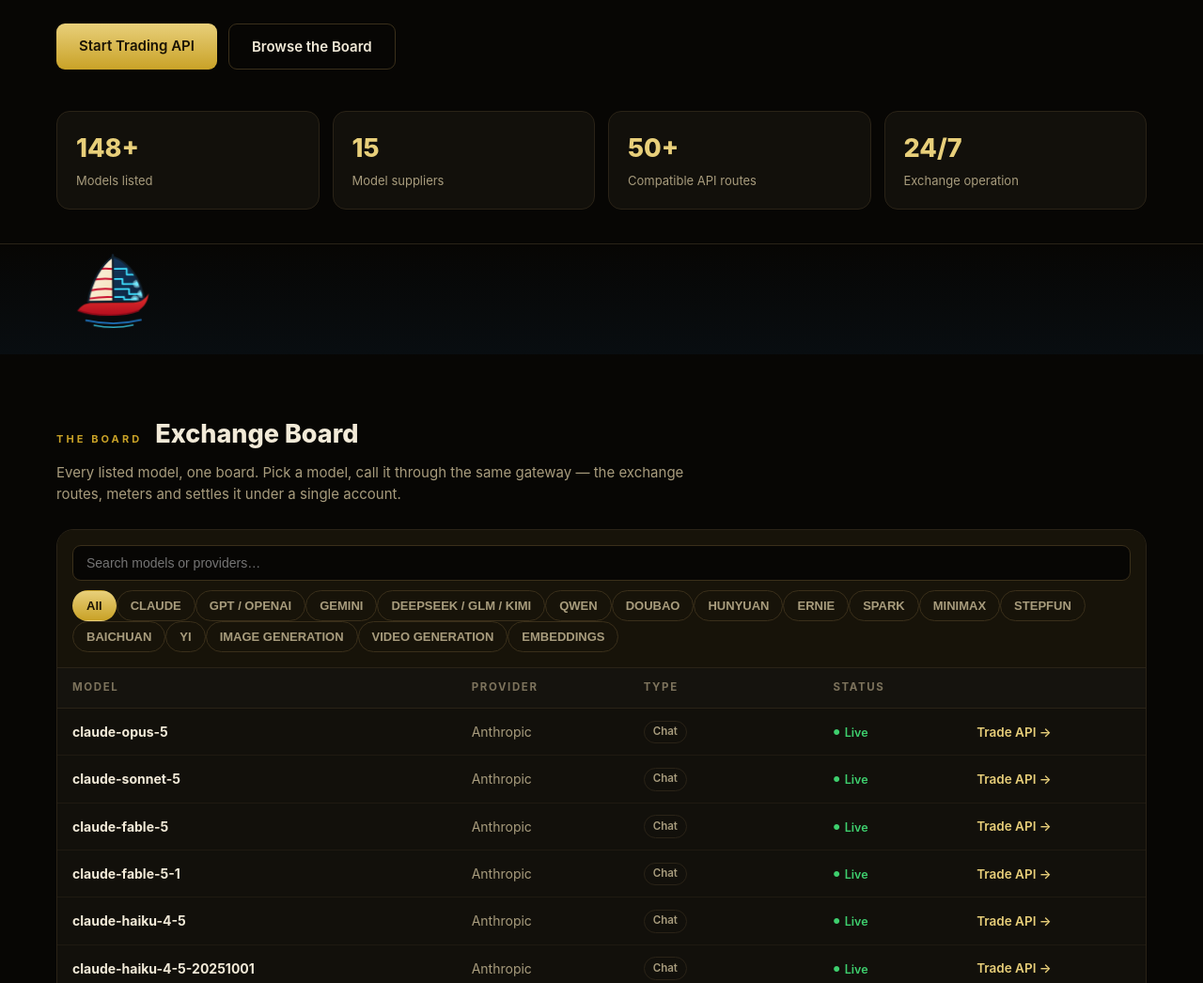
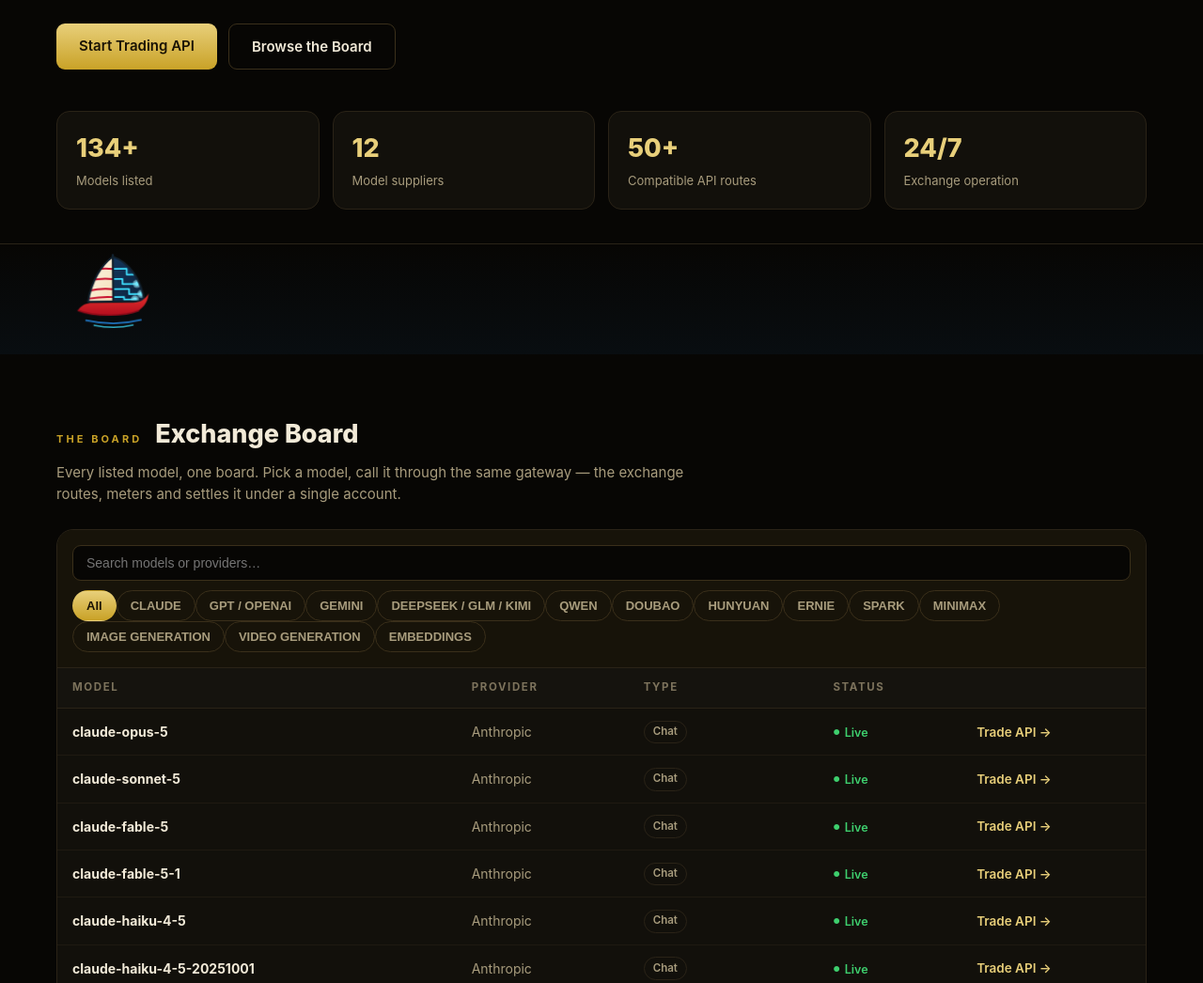
Before and after one commit to hisoaaronc-jpg/nanhai-data-port-site, a plain HTML site: page index.html in a window 1280 px wide. Shown: the part 407-1453 px from the top of the page at 94% size. Drawn offline with Linux system fonts and the light colour scheme.

Commit message:
Keep only commonly used Chinese models: drop StepFun, Baichuan, 01.AI (148 -> 134 models, 15 -> 12 suppliers)

```diff
--- a/index.html
+++ b/index.html
@@ -193,8 +193,8 @@
       <a class="btn" href="#models">Browse the Board</a>
     </div>
     <div class="stats">
-      <div class="stat"><b>148+</b><span>Models listed</span></div>
-      <div class="stat"><b>15</b><span>Model suppliers</span></div>
+      <div class="stat"><b>134+</b><span>Models listed</span></div>
+      <div class="stat"><b>12</b><span>Model suppliers</span></div>
       <div class="stat"><b>50+</b><span>Compatible API routes</span></div>
       <div class="stat"><b>24/7</b><span>Exchange operation</span></div>
     </div>
@@ -305,9 +305,6 @@
     { title: "ERNIE", tag: "chat", models: ["ernie-5.1","ernie-5.0","ernie-5.0-thinking","ernie-4.5-turbo","ernie-4.5-turbo-vl","ernie-4.5"] },
     { title: "SPARK", tag: "chat", models: ["spark-x2.6","spark-x2.5","spark-x2","spark-x2-flash","spark-4.0-ultra"] },
     { title: "MINIMAX", tag: "chat", models: ["minimax-m3","minimax-m3.1-flash","minimax-m2.7","minimax-m2.5","minimax-m2"] },
-    { title: "STEPFUN", tag: "chat", models: ["step-5-preview","step-3.7-flash","step-3.5-flash"] },
-    { title: "BAICHUAN", tag: "chat", models: ["baichuan4","baichuan4-turbo","baichuan4-air","baichuan3-turbo","baichuan-m3","baichuan-m2"] },
-    { title: "YI", tag: "chat", models: ["yi-lightning","yi-large","yi-large-turbo","yi-large-fc","yi-vision"] },
     { title: "IMAGE GENERATION", tag: "image", models: ["gpt-image-2","nano-banana-pro","nano-banana-2"] },
     { title: "VIDEO GENERATION", tag: "video", models: ["veo31-fast-ingredients","veo31-fast","veo31","veo3-fast","veo3","seedance2.5-pro","seedance2.0-pro","seedance2.0-mini","seedance2.0-fast"] },
     { title: "EMBEDDINGS", tag: "embedding", models: ["text-embedding-3-large","text-embedding-3-small","text-embedding-ada-002"] }
```
